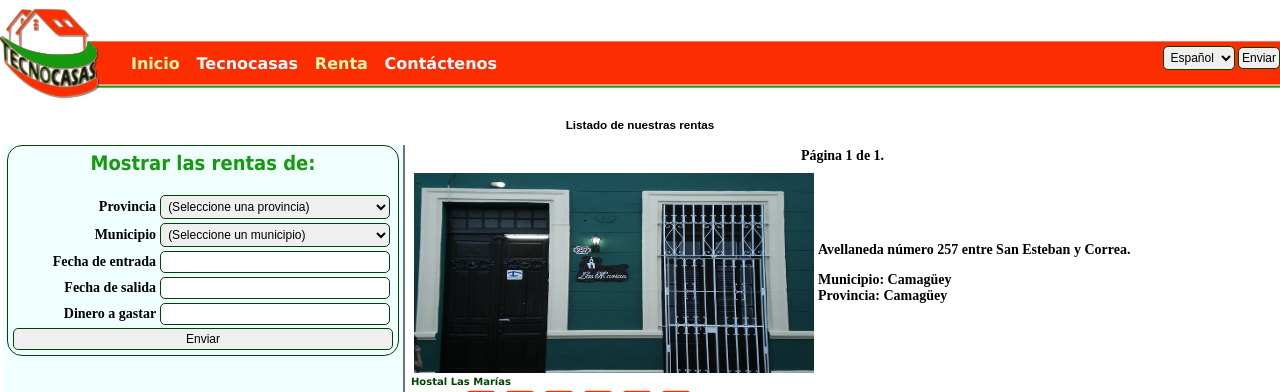
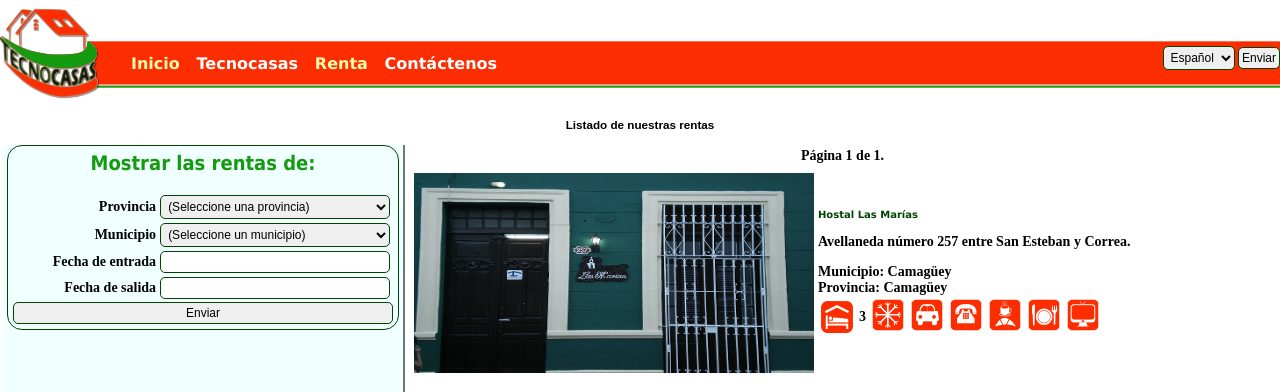
Before and after one commit to andrortizster/cmghosta-, a Django app: page /rentas/lista/ in a window 1280 px wide. Shown: the top 392 px of the page. Run offline with Django 3.2, Linux system fonts and the light colour scheme; data comes from the database, SQL or seed files in the repository; both versions use the stored data as it was after the commit; some libraries are stand-ins or nearby versions.

Commit message:
Modificación de la lista de rentas

```diff
--- a/rentas/admin.py
+++ b/rentas/admin.py
@@ -1,5 +1,5 @@
 from django.contrib import admin
-from .models import Provincia,Municipio,Renta,Galeria,Servicio,Reservacion,Comentarios
+from .models import Provincia,Municipio,Renta,Galeria,Servicio,Reservacion,Comentarios,Mes
 
 # Register your models here.
 class ProvinciaAdmin(admin.ModelAdmin):
@@ -23,6 +23,9 @@
 class ComentariosAdmin(admin.ModelAdmin):
     list_display = ('nombre',)
 
+"""class MesAdmin(admin.ModelAdmin):
+    list_display = ('nombre',)"""
+
 admin.site.register(Provincia,ProvinciaAdmin)
 admin.site.register(Municipio,MunicipioAdmin)
 admin.site.register(Servicio,ServicioAdmin)
@@ -30,3 +33,4 @@
 admin.site.register(Galeria,GaleriaAdmin)
 admin.site.register(Reservacion,ReservacionAdmin)
 admin.site.register(Comentarios,ComentariosAdmin)
+#admin.site.register(Mes,MesAdmin)
--- a/rentas/forms.py
+++ b/rentas/forms.py
@@ -35,7 +35,6 @@
     municipio = forms.ModelChoiceField(models.Municipio.objects.none(), empty_label=_("(Seleccione un municipio)"),required=True)
     fecha_entrada = forms.DateField(label=_("Fecha de entrada"), widget=forms.DateInput(attrs={'class': 'datepicker'}))
     fecha_salida = forms.DateField(label=_("Fecha de salida"), widget=forms.DateInput(attrs={'class': 'datepicker'}))
-    dinero = forms.FloatField(label=_("Máximo dinero a gastar"))
 
     def clean_fecha_entrada(self):
         if self.cleaned_data['fecha_entrada'] != '' and self.data['fecha_salida']!='':
--- a/rentas/templates/detalles.html
+++ b/rentas/templates/detalles.html
@@ -32,6 +32,7 @@
   </style>
 {% endblock %}
 {% block content %}
+
 <div align="center">
 
 {% if rentas %}
@@ -39,6 +40,7 @@
             <div class="w3-container w3-green">
                 <h3>{{ r.nombre }}</h3>
             </div>
+            <a href="javascript:history.go(-1)">Volver</a>
             <table  border="0" cellpadding="0" cellspacing="3" width="100%" >
                 <tr >
                     <td width="400px" align="left" valign="top" bgcolor="#f0ffff" style="border-right: 2px solid #687777">
--- a/rentas/templates/lista.html
+++ b/rentas/templates/lista.html
@@ -1,5 +1,6 @@
 {% extends "rentas_base.html" %}
 {% load i18n %}
+{% load rentas_tags %}
 {% load static from staticfiles %}
 {% block title %}Rentas Camagüey :: Tecnocasas{% endblock %}
 {% block script %}
@@ -32,7 +33,7 @@
 {% endblock %}
 {% block content %}
     {% if fmunicipio %}
-        <div class="w3-container w3-green">
+        <div class="w3-container w3-green" align="center">
                 <h3>Mostrando rentas del municipio {{ fmunicipio.nombre }} en la provincia {{ fmunicipio.provincia.nombre }}</h3>
         </div>
     {% else %}
@@ -104,18 +105,6 @@
                                     <tr>
                                         <td align="right">{% trans "Fecha de salida" %}</td><td><input name='fecha_salida' type="text" id="id_date_salida"></td>
                                     </tr>
-                                    {% if form.dinero.errors %}
-                                        <tr>
-                                            <td colspan="2">
-                                              <div class="ui-state-error ui-corner-all" style="padding: 0 .7em;">
-                                                    {{ form.dinero.errors }}
-                                                </div>
-                                            </td>
-                                        </tr>
-                                    {% endif %}
-                                    <tr>
-                                        <td align="right">{% trans "Dinero a gastar" %}</td><td> {{ form.dinero }}</td>
-                                    </tr>
                                 </table>
                                 <div align="center"><input type="submit" value={% trans "Enviar" %} /></div>
                             </form>
@@ -171,13 +160,30 @@
                                                                 <img src="{{ r.imagen.url }}" width="400px" height="200px" /><br/>
                                                             </td>
                                                             <td>
+                                                                <div class="w3-card-4" >
+                                                                    <header class="w3-container w3-light-green">
+                                                                        <a href="/rentas/detalles/{{ r.id }}"><h4>{{ r.nombre }}</h4></a>
+                                                                    </header>
+                                                                    <div class="w3-container" style="width: 100%">
                                                                         <p>{{ r.direccion }}</p>
                                                                         {% trans "Municipio" %}: {{ r.municipio }} <br/>
                                                                         {% trans "Provincia" %}: {{ r.municipio.provincia }} <br/>
-                                                            </td>
-                                                        </tr>
-                                                    </table>
-                                                                <a href="/rentas/detalles/{{ r.id }}">{{ r.nombre }}</a> <br/>
+                                                                        {% if mes  %}
+
+                                                                            {% for m in r.meses_ta.all %}
+                                                                                {% if mes == m.id %}
+                                                                                    Precio por habitación: {{ r.precio_ta }}
+                                                                                    {% set_temporada as ta %}
+                                                                                {% else %}
+                                                                                    {% unset_temporada as ta %}
+                                                                                {% endif %}
+                                                                            {% endfor %}
+                                                                            {% if ta == False %}
+                                                                                Precio por habitación: {{ r.precio_tb }}
+                                                                            {% endif %}
+                                                                        {% endif %}
+                                                                    </div>
+                                                                    <footer class="w3-container w3-light-green">
                                                                         <table border="0" cellpadding="3" cellspacing="0" >
                                                                             <tr>
                                                                                 <td><img src="{% static "cmghostal/images/habitacion.png" %} " alt="Habitaciones" title="Cantidad de habitaciones"/></td>
@@ -207,6 +213,13 @@
 
                                                                             </tr>
                                                                         </table>
+                                                                    </footer>
+                                                                </div>
+                                                            </td>
+                                                        </tr>
+                                                    </table>
+
+
 
                                                 </div><br/>
                                         {% endfor %}
--- a/rentas/views.py
+++ b/rentas/views.py
@@ -94,13 +94,13 @@
         if cd['municipio']!='':
             if cd['fecha_entrada']!='' and cd['fecha_salida'] != '':
                 dateIn = datetime.datetime.strptime(cd['fecha_entrada'],"%Y-%m-%d")
-                dateIn.month()
+                mes = dateIn.month
                 form = FormularioFiltro()
                 list_rentas = Renta.objects.filter(municipio_id=cd['municipio']).exclude(
                     Q(reservacion__fecha_entrada__range=(cd['fecha_entrada'], cd['fecha_salida']))|
                     Q(reservacion__fecha_salida__range=(cd['fecha_entrada'], cd['fecha_salida'])))
                 rentas = rentas_paginadas(request.GET.get('page'), list_rentas)
-                return render(request, 'lista.html',{'rentas': rentas, 'form': form,})
+                return render(request, 'lista.html',{'rentas': rentas, 'form': form, 'mes':mes})
             list_rentas = Renta.objects.filter(municipio_id=cd['municipio'])
             fmunicipio=Municipio.objects.get(id=cd['municipio'])
             form = FormularioFiltro()
```
Also changed, not shown: rentas/templatetags/rentas_tags.py (added, +11 -0 lines), db.sqlite3. Lines whose indentation alone changed are shown as unchanged.
